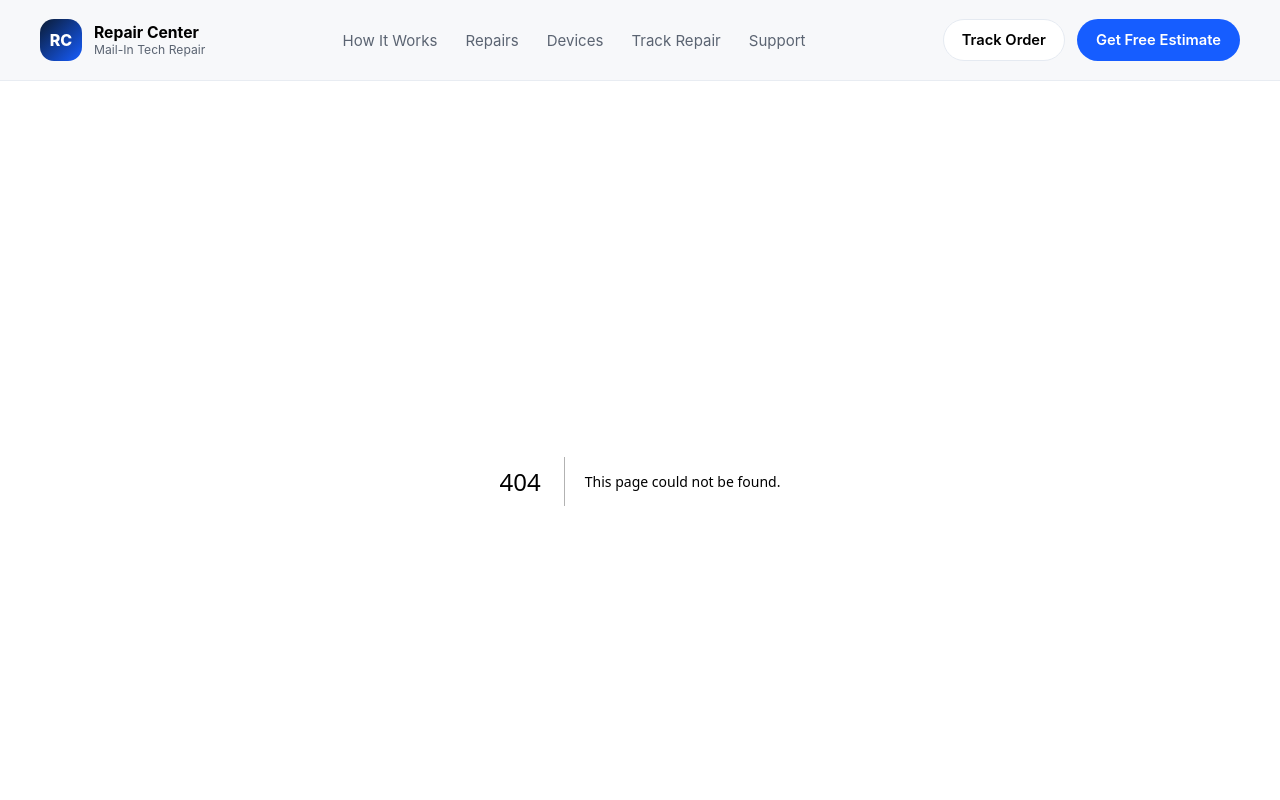
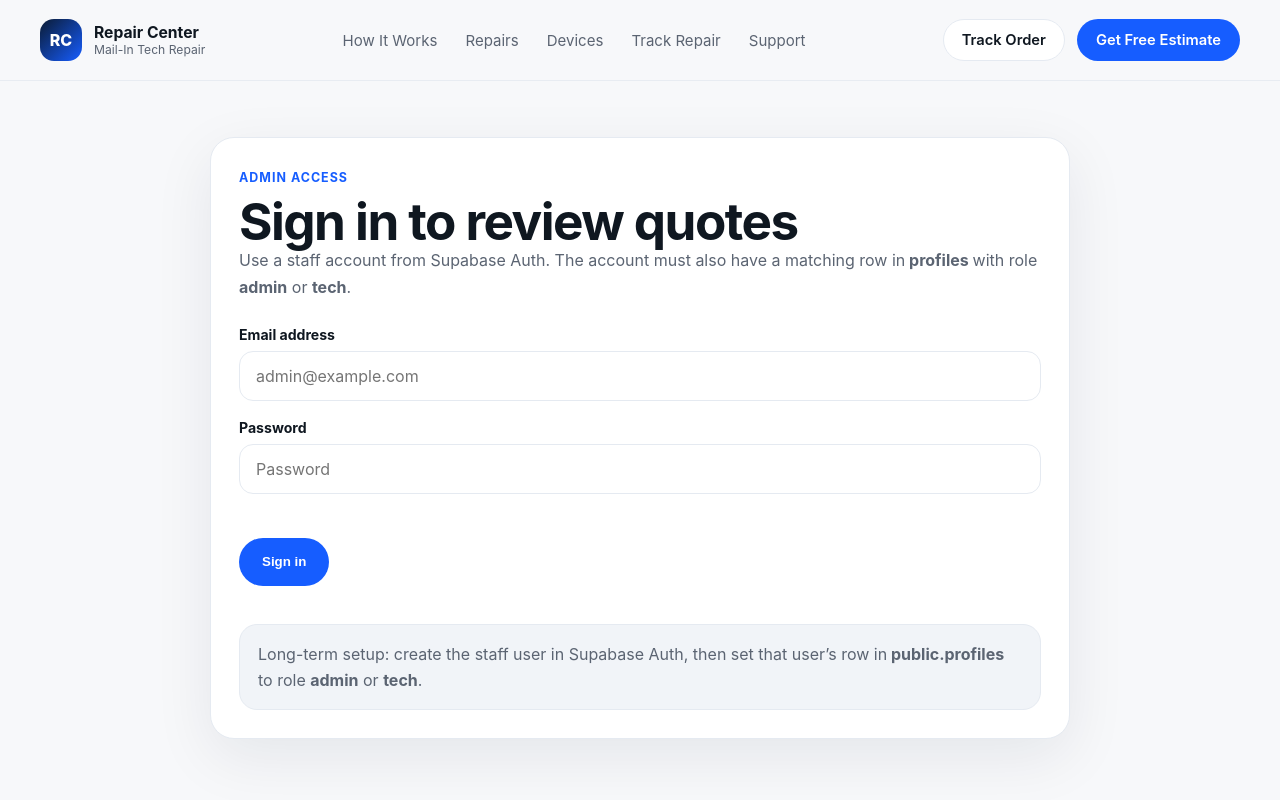
Before and after one commit to kkoly10/repair-center, a Next.js app: page /admin/login in a window 1280 px wide. Before the commit this address had no page. Shown: the top 800 px of the page. Built offline with nearby package versions, Linux system fonts and the light colour scheme.

Commit message:
Add admin login page

```diff
--- /dev/null
+++ b/app/admin/login/page.js
@@ -0,0 +1,5 @@
+import AdminLoginForm from '../../../components/AdminLoginForm'
+
+export default function AdminLoginPage() {
+  return <AdminLoginForm />
+}
```
